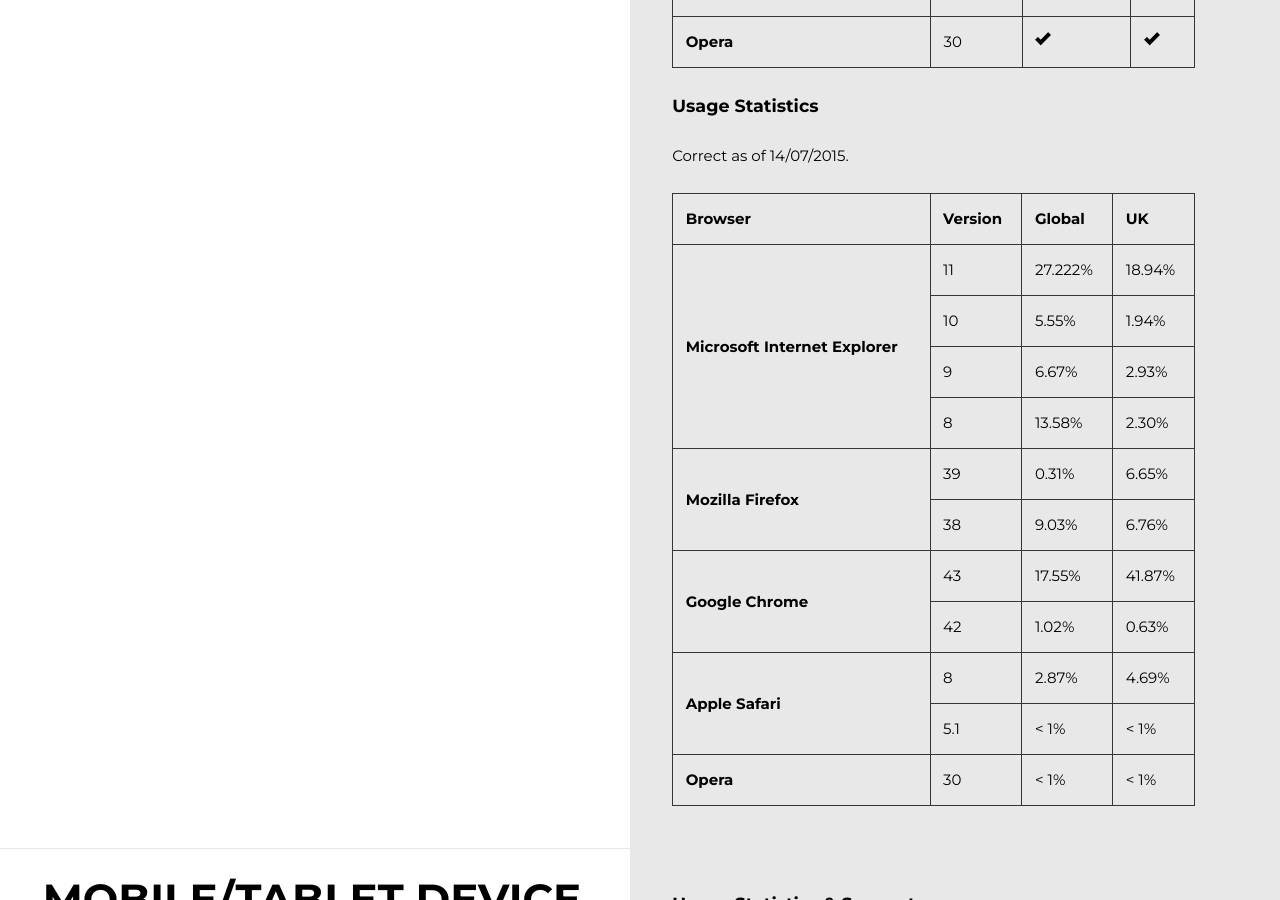
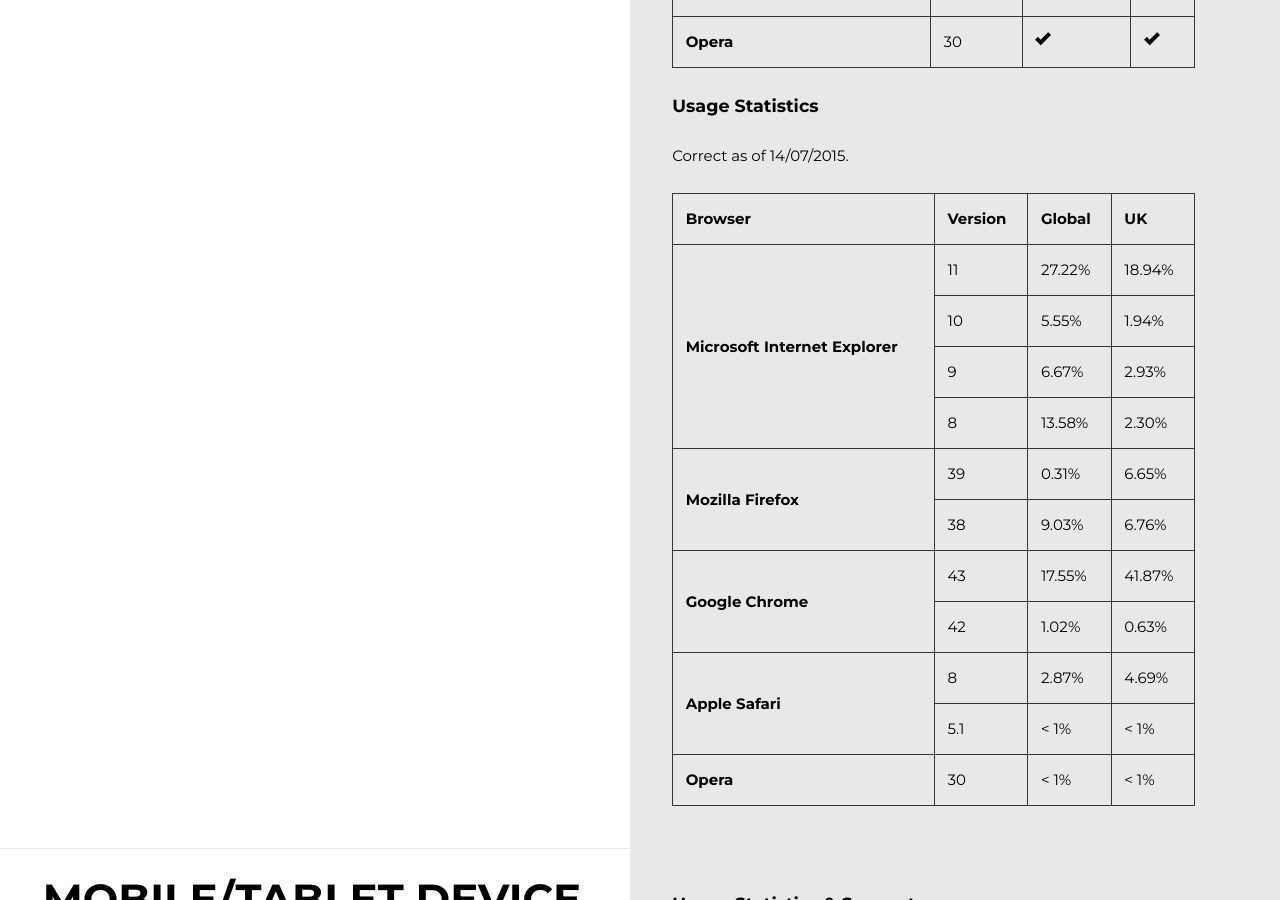
Before and after one commit to creativejar/guidelines, a Jekyll site: the page built from testing/index.html, in a window 1280 px wide and 900 px high, scrolled down 1815 px. Built offline with Jekyll 4.4.1, drawn with Linux system fonts in a browser that asks for light colours.

Commit message:
Fixed usage type

```diff
--- a/testing/index.html
+++ b/testing/index.html
@@ -119,7 +119,7 @@
 				<tr>
 					<th rowspan="4" scope="row">Microsoft Internet Explorer</th>
 					<td>11</td>
-					<td>27.222%</td>
+					<td>27.22%</td>
 					<td>18.94%</td>
 				</tr>
 				<tr>
```
